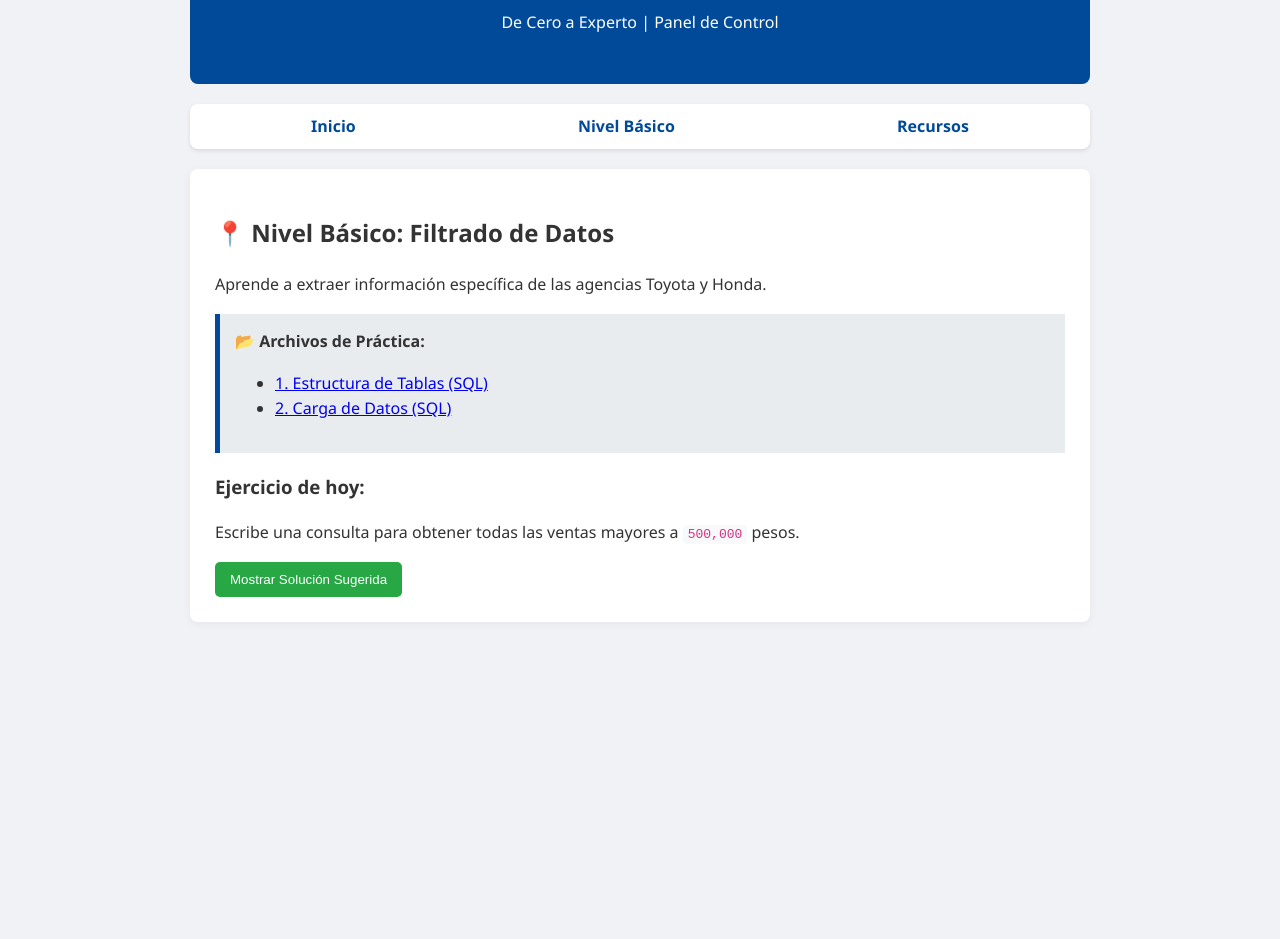
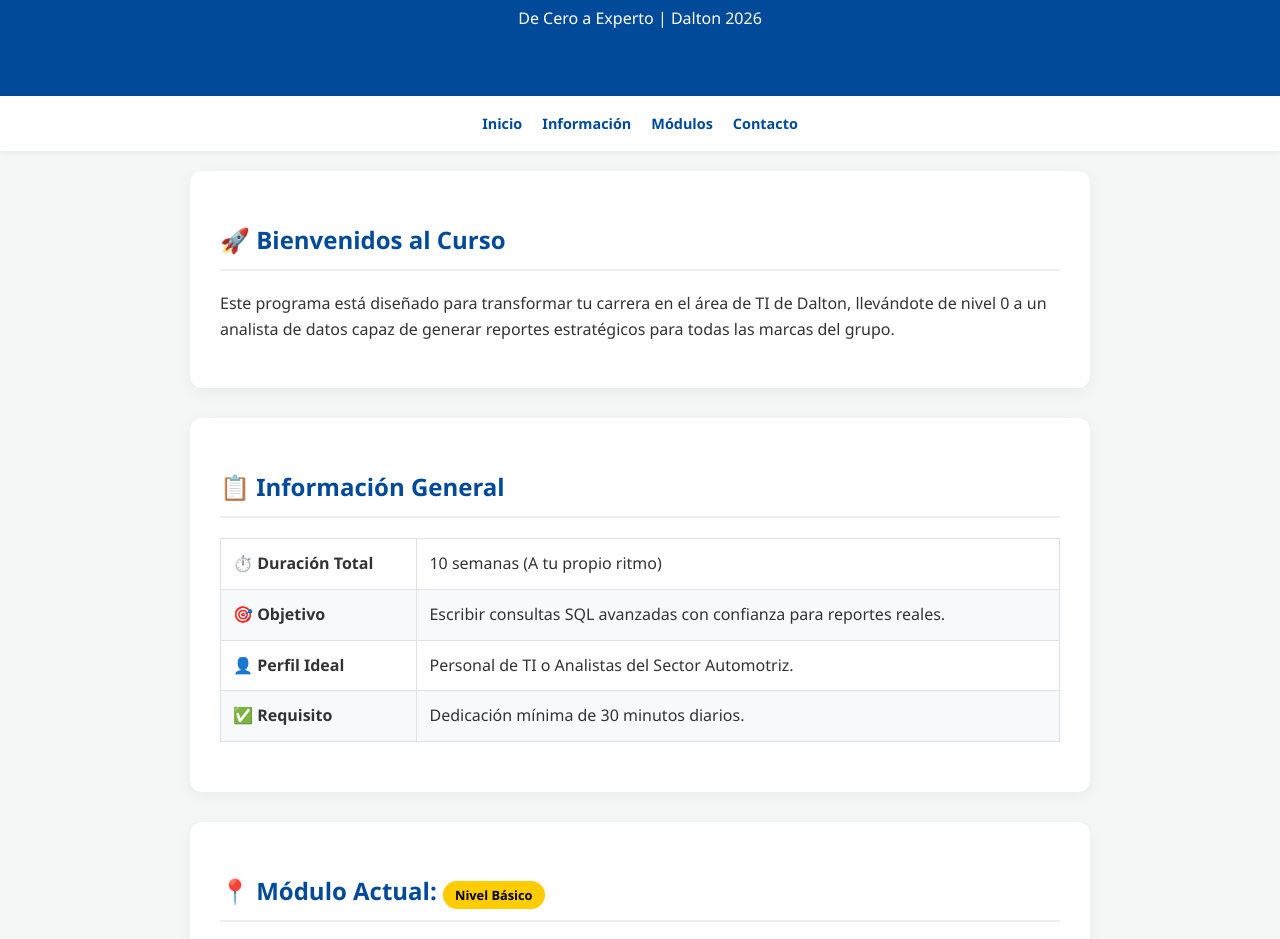
Before and after one commit to furobilly/curso-sql-automotriz-dalton, a plain HTML site: page index.html in a window 1280 px wide. Shown: the part 136-1075 px from the top of the page. Before the commit the page ends 800 px from the top, so only its background shows below. Drawn offline with Linux system fonts and the light colour scheme.

Commit message:
Update index.html

```diff
--- a/index.html
+++ b/index.html
@@ -5,61 +5,234 @@
     <meta name="viewport" content="width=device-width, initial-scale=1.0">
     <title>SQL Dalton: De Cero a Experto</title>
     <style>
-        body { font-family: 'Segoe UI', sans-serif; line-height: 1.6; color: #333; max-width: 900px; margin: 0 auto; padding: 20px; background-color: #f0f2f5; }
-        header { background: #004a99; color: white; padding: 2rem; border-radius: 8px; text-align: center; margin-bottom: 20px; }
-        nav { background: #fff; padding: 10px; border-radius: 8px; margin-bottom: 20px; display: flex; justify-content: space-around; box-shadow: 0 2px 4px rgba(0,0,0,0.1); }
-        nav a { text-decoration: none; color: #004a99; font-weight: bold; }
-        .modulo { background: white; padding: 25px; border-radius: 8px; box-shadow: 0 2px 10px rgba(0,0,0,0.05); margin-bottom: 20px; }
-        .btn-solucion { background: #28a745; color: white; border: none; padding: 10px 15px; border-radius: 5px; cursor: pointer; }
-        .recursos-box { background: #e9ecef; padding: 15px; border-left: 5px solid #004a99; margin-top: 15px; }
-        code { background: #f8f9fa; padding: 2px 5px; border-radius: 4px; color: #d63384; }
+        :root {
+            --azul-dalton: #004a99;
+            --gris-fondo: #f4f7f6;
+            --blanco: #ffffff;
+            --exito: #28a745;
+        }
+
+        body {
+            font-family: 'Segoe UI', Roboto, Helvetica, Arial, sans-serif;
+            line-height: 1.6;
+            color: #333;
+            margin: 0;
+            background-color: var(--gris-fondo);
+        }
+
+        header {
+            background: var(--azul-dalton);
+            color: var(--blanco);
+            padding: 3rem 1rem;
+            text-align: center;
+            box-shadow: 0 4px 6px rgba(0,0,0,0.1);
+        }
+
+        nav {
+            background: #fff;
+            padding: 1rem;
+            position: sticky;
+            top: 0;
+            display: flex;
+            justify-content: center;
+            gap: 20px;
+            box-shadow: 0 2px 5px rgba(0,0,0,0.05);
+            z-index: 1000;
+        }
+
+        nav a {
+            text-decoration: none;
+            color: var(--azul-dalton);
+            font-weight: bold;
+            font-size: 0.9rem;
+        }
+
+        .container {
+            max-width: 900px;
+            margin: 20px auto;
+            padding: 0 20px;
+        }
+
+        section {
+            background: var(--blanco);
+            padding: 30px;
+            margin-bottom: 30px;
+            border-radius: 12px;
+            box-shadow: 0 4px 15px rgba(0,0,0,0.05);
+        }
+
+        h2 {
+            color: var(--azul-dalton);
+            border-bottom: 2px solid #eee;
+            padding-bottom: 10px;
+        }
+
+        /* Tabla de Información General */
+        .info-table {
+            width: 100%;
+            border-collapse: collapse;
+            margin: 20px 0;
+        }
+
+        .info-table td {
+            padding: 12px;
+            border: 1px solid #dee2e6;
+        }
+
+        .info-table tr:nth-child(even) {
+            background-color: #f8f9fa;
+        }
+
+        .badge {
+            background: #ffcc00;
+            color: #000;
+            padding: 5px 12px;
+            border-radius: 20px;
+            font-weight: bold;
+            font-size: 0.8rem;
+        }
+
+        /* Botones y Recursos */
+        .recursos-box {
+            background: #eef2f7;
+            padding: 20px;
+            border-left: 6px solid var(--azul-dalton);
+            border-radius: 4px;
+        }
+
+        .btn-solucion {
+            background: var(--exito);
+            color: white;
+            border: none;
+            padding: 12px 24px;
+            border-radius: 6px;
+            cursor: pointer;
+            font-weight: bold;
+            transition: 0.3s;
+        }
+
+        .btn-solucion:hover {
+            background: #218838;
+        }
+
+        #solucion-box {
+            display: none;
+            margin-top: 20px;
+            padding: 15px;
+            background: #f1f1f1;
+            border-radius: 8px;
+            font-family: monospace;
+            border: 1px dashed #ccc;
+        }
+
+        footer {
+            text-align: center;
+            padding: 40px;
+            color: #777;
+            font-size: 0.9rem;
+        }
     </style>
 </head>
 <body>
 
     <header>
-        <h1>Plataforma SQL Dalton</h1>
-        <p>De Cero a Experto | Panel de Control</p>
+        <h1>SQL para Análisis Automotriz</h1>
+        <p>De Cero a Experto | Dalton 2026</p>
     </header>
 
     <nav>
-        <a href="#">Inicio</a>
-        <a href="#basico">Nivel Básico</a>
-        <a href="#recursos">Recursos</a>
+        <a href="#inicio">Inicio</a>
+        <a href="#informacion">Información</a>
+        <a href="#modulos">Módulos</a>
+        <a href="#contacto">Contacto</a>
     </nav>
 
-    <section id="basico" class="modulo">
-        <h2>📍 Nivel Básico: Filtrado de Datos</h2>
-        <p>Aprende a extraer información específica de las agencias Toyota y Honda.</p>
+    <div class="container">
+
+        <section id="inicio">
+            <h2>🚀 Bienvenidos al Curso</h2>
+            <p>Este programa está diseñado para transformar tu carrera en el área de TI de Dalton, llevándote de nivel 0 a un analista de datos capaz de generar reportes estratégicos para todas las marcas del grupo.</p>
+        </section>
+
+        <section id="informacion">
+            <h2>📋 Información General</h2>
+            <table class="info-table">
+                <tr>
+                    <td><strong>⏱️ Duración Total</strong></td>
+                    <td>10 semanas (A tu propio ritmo)</td>
+                </tr>
+                <tr>
+                    <td><strong>🎯 Objetivo</strong></td>
+                    <td>Escribir consultas SQL avanzadas con confianza para reportes reales.</td>
+                </tr>
+                <tr>
+                    <td><strong>👤 Perfil Ideal</strong></td>
+                    <td>Personal de TI o Analistas del Sector Automotriz.</td>
+                </tr>
+                <tr>
+                    <td><strong>✅ Requisito</strong></td>
+                    <td>Dedicación mínima de 30 minutos diarios.</td>
+                </tr>
+            </table>
+        </section>
+
+        <section id="modulos">
+            <h2>📍 Módulo Actual: <span class="badge">Nivel Básico</span></h2>
+            <p>Estamos aprendiendo a filtrar datos de ventas en agencias Toyota y Honda.</p>
 
             <div class="recursos-box">
-            <strong>📂 Archivos de Práctica:</strong><br>
+                <strong>📂 Descarga de Recursos SQL:</strong>
+                <p>Haz clic para abrir los scripts en una nueva pestaña:</p>
                 <ul>
-                <li><a href="../database/01_creacion_tablas_dalton.sql" target="_blank">1. Estructura de Tablas (SQL)</a></li>
-                <li><a href="../database/02_insertar_datos_dalton.sql" target="_blank">2. Carga de Datos (SQL)</a></li>
+                    <li><a href="database/01_creacion_tablas_dalton.sql" target="_blank">1. Estructura de Tablas (DDL)</a></li>
+                    <li><a href="database/02_insertar_datos_dalton.sql" target="_blank">2. Carga de Datos Iniciales (DML)</a></li>
+                    <li><a href="database/03_ejercicios_nivel_basico.sql" target="_blank">3. Hoja de Ejercicios</a></li>
                 </ul>
             </div>
 
-        <h3>Ejercicio de hoy:</h3>
-        <p>Escribe una consulta para obtener todas las ventas mayores a <code>500,000</code> pesos.</p>
+            <h3>💡 Práctica Interactiva</h3>
+            <p>¿Cómo obtendrías las ventas realizadas solo en la agencia de <strong>Guadalajara (AgenciaID = 1)</strong>?</p>
 
-        <button class="btn-solucion" onclick="mostrarSolucion()">Mostrar Solución Sugerida</button>
+            <button class="btn-solucion" onclick="toggleSolucion()">Mostrar Solución Sugerida</button>
 
-        <div id="solucion" style="display:none; margin-top:15px; background: #f8f9fa; padding: 10px; border: 1px dashed #28a745;">
-            <pre>SELECT * FROM Ventas_Dalton WHERE MontoTotal > 500000;</pre>
-            <small>Pista: Revisa el archivo <code>04_respuestas_nivel_basico.sql</code> en la carpeta database.</small>
+            <div id="solucion-box">
+                <p>-- Consulta sugerida:<br>
+                <code>SELECT * FROM Ventas_Dalton WHERE AgenciaID = 1;</code></p>
             </div>
         </section>
 
+        <section id="contacto">
+            <h2>📧 Soporte Técnico</h2>
+            <form id="contactForm" onsubmit="validarForm(event)">
+                <input type="text" id="nombre" placeholder="Tu nombre" style="width:100%; padding:10px; margin-bottom:10px;" required><br>
+                <input type="email" id="email" placeholder="Tu correo corporativo" style="width:100%; padding:10px; margin-bottom:10px;" required><br>
+                <textarea placeholder="Duda o comentario sobre el código SQL" style="width:100%; padding:10px; margin-bottom:10px;" rows="4"></textarea><br>
+                <button type="submit" style="background:#004a99; color:white; border:none; padding:10px 20px; border-radius:4px; cursor:pointer;">Enviar Mensaje</button>
+            </form>
+        </section>
+
+    </div>
+
+    <footer>
+        <p>© 2026 Dalton TI Educación | <em>"Lo que no se mide, no se puede mejorar."</em></p>
+    </footer>
+
     <script>
-        function mostrarSolucion() {
-            var x = document.getElementById("solucion");
-            if (x.style.display === "none") {
-                x.style.display = "block";
+        function toggleSolucion() {
+            var box = document.getElementById("solucion-box");
+            if (box.style.display === "none" || box.style.display === "") {
+                box.style.display = "block";
             } else {
-                x.style.display = "none";
+                box.style.display = "none";
             }
         }
+
+        function validarForm(event) {
+            event.preventDefault();
+            alert("¡Gracias Toño! Tu mensaje ha sido enviado al equipo de soporte.");
+            document.getElementById("contactForm").reset();
+        }
     </script>
+
 </body>
 </html>
```
Lines whose indentation alone changed are shown as unchanged.
